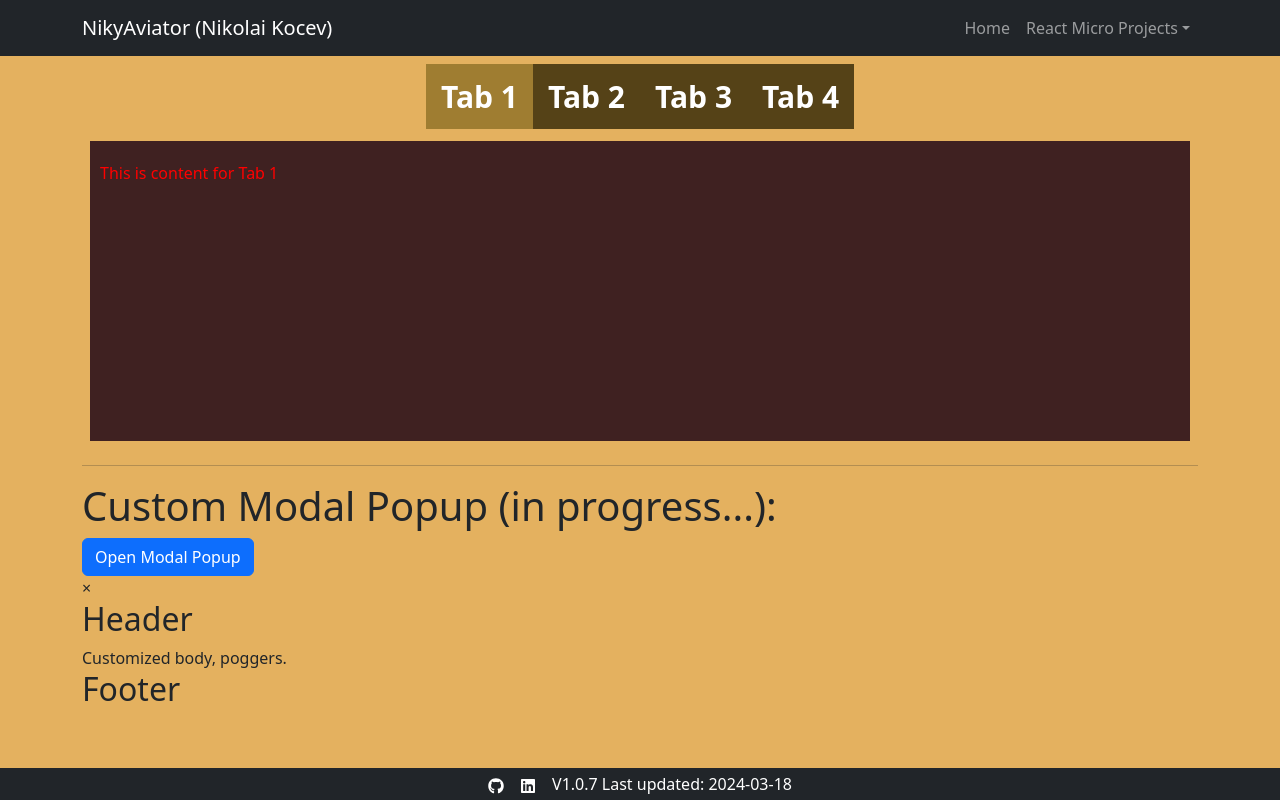
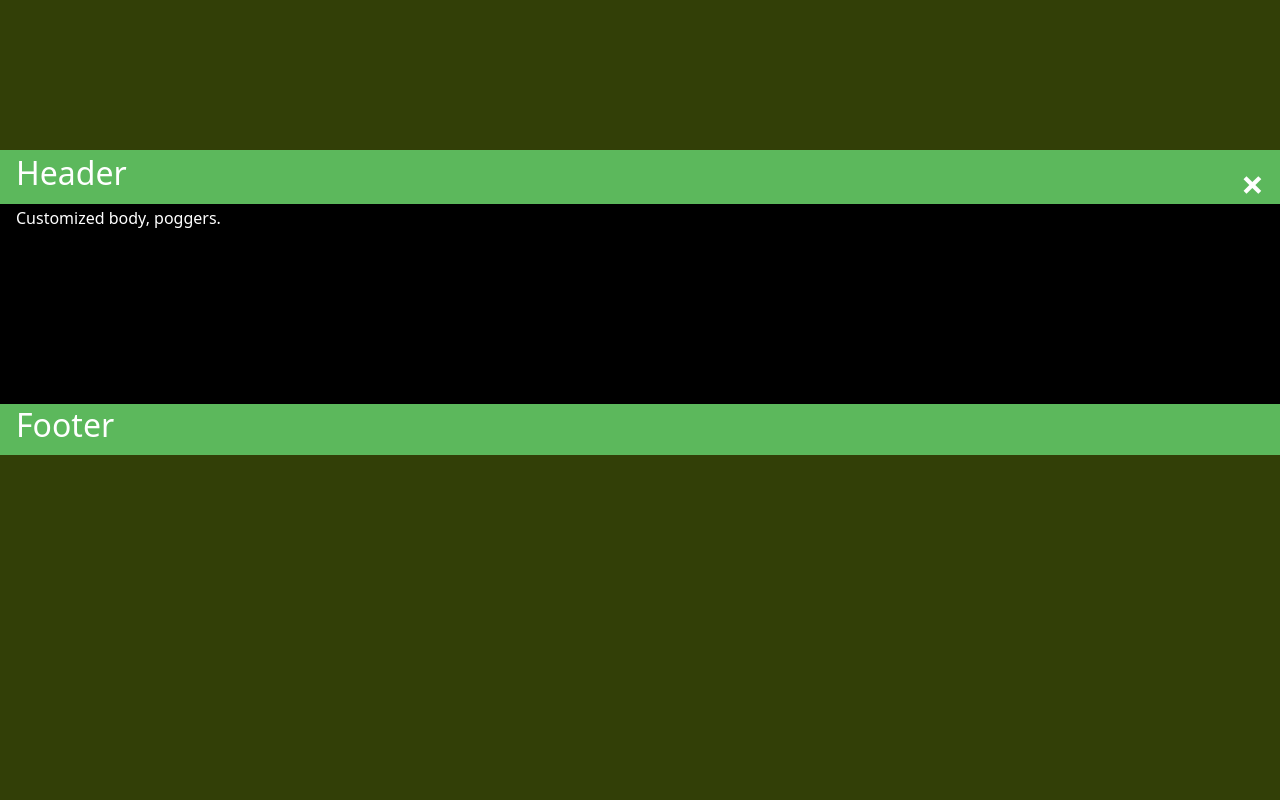
Before and after one commit to NikyAviator/nikolaikocev, a React (Vite) app in the folder frontend/: page /tabs in a window 1280 px wide. Both pictures are taken after a click on the button "Open Modal Popup". Built offline with nearby package versions, Linux system fonts and the light colour scheme; a web font is replaced by a local one.

Commit message:
V1.0.8! Custom Modal now working
it is very ugly,because I don't wanna to focus too much on the scss atm.

```diff
--- a/frontend/package.json
+++ b/frontend/package.json
@@ -1,7 +1,7 @@
 {
   "name": "frontend",
   "private": true,
-  "version": "1.0.7",
+  "version": "1.0.8",
   "type": "module",
   "scripts": {
     "dev": "vite",
--- a/frontend/src/Components/Footer.jsx
+++ b/frontend/src/Components/Footer.jsx
@@ -29,7 +29,7 @@ const Footer = () => {
             <FaLinkedin size='1em' />
           </a>
         </div>
-        <span className='mx-2'>V1.0.7 Last updated: 2024-03-18</span>
+        <span className='mx-2'>V1.0.8 Last updated: 2024-03-18</span>
       </div>
     </footer>
   );
--- a/frontend/src/Components/custom-modal/modal.scss
+++ b/frontend/src/Components/custom-modal/modal.scss
@@ -1,58 +1,60 @@
-// .modal {
-//   position: fixed;
-//   z-index: 1;
-//   padding-top: 150px;
-//   left: 0;
-//   top: 0;
-//   width: 100%;
-//   height: 100%;
-//   overflow: auto;
-//   background-color: #baf005;
-// }
+.Modal {
+  position: fixed;
+  z-index: 1;
+  padding-top: 150px;
+  left: 0;
+  top: 0;
+  width: 100%;
+  height: 100%;
+  overflow: auto;
+  background-color: #323f07;
+}
 
-// .modal-content {
-//   position: relative;
-//   background-color: #fefefe;
-//   margin: auto;
-//   padding: 0;
-//   //border: 1px solid red;
-//   width: 80%;
-//   animation-name: animateModal;
-//   animation-duration: 0.5s;
-// }
+.modal-content {
+  position: relative;
+  background-color: #fefefe;
+  margin: auto;
+  padding: 0;
+  //border: 1px solid red;
+  width: 80%;
+  animation-name: animateModal;
+  animation-duration: 0.5s;
+}
 
-// .close-modal-icon {
-//   cursor: pointer;
-//   font-size: 40px;
-//   float: right;
-//   font-weight: bold;
-// }
+.close-modal-icon {
+  cursor: pointer;
+  font-size: 40px;
+  float: right;
+  font-weight: bold;
+}
 
-// .header {
-//   padding: 4px 16px;
-//   background-color: #5cb85c;
-//   color: #fff;
-// }
+.header {
+  padding: 4px 16px;
+  background-color: #5cb85c;
+  color: #fff;
+}
 
-// .body {
-//   padding: 2px 16px;
-//   height: 200px;
-// }
+.body {
+  padding: 2px 16px;
+  height: 200px;
+  background-color: black;
+  color: #fff;
+}
 
-// .footer {
-//   padding: 2px 16px;
-//   background-color: #5cb85c;
-//   color: #fff;
-// }
+.footer {
+  padding: 2px 16px;
+  background-color: #5cb85c;
+  color: #fff;
+}
 
-// @keyframes animateModal {
-//   from {
-//     top: -200px;
-//     opacity: 0;
-//   }
+@keyframes animateModal {
+  from {
+    top: -200px;
+    opacity: 0;
+  }
 
-//   to {
-//     top: 0;
-//     opacity: 1;
-//   }
-// }
+  to {
+    top: 0;
+    opacity: 1;
+  }
+}
```
